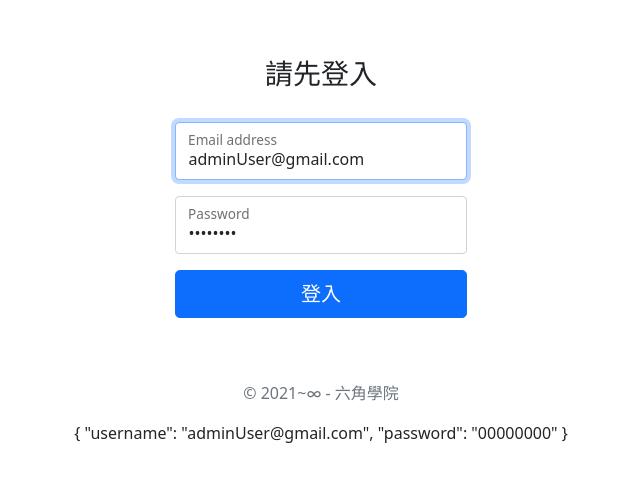
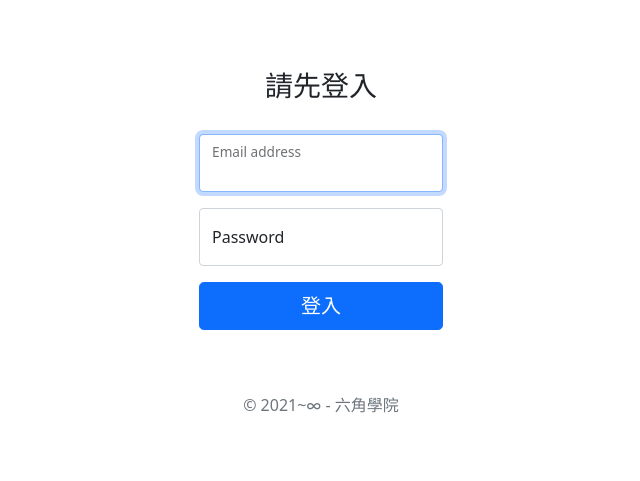
Before and after one commit to winniewuwinnie/Vue-live-HW, a plain HTML site: page week3/login.html in a window 1280 px wide. Shown: the part 149-630 px from the top of the page, without its empty margins (319-959 px from the left). Drawn offline with nearby package versions, Linux system fonts and the light colour scheme.

Commit message:
修改環境

```diff
--- a/week3/login.html
+++ b/week3/login.html
@@ -68,7 +68,6 @@
           </div>
         </div>
         <p class="mt-5 mb-3 text-muted">&copy; 2021~∞ - 六角學院</p>
-        {{userData}}
       </div>
     </div>
 
@@ -77,8 +76,8 @@
         data() {
           return {
             userData: {
-              username: "adminUser@gmail.com",
-              password: "00000000",
+              username: "",
+              password: "",
             },
             apiUrl: "https://vue3-course-api.hexschool.io/v2/",
           };
```
Also changed, not shown: week3/products.html (+1 -1 lines).
